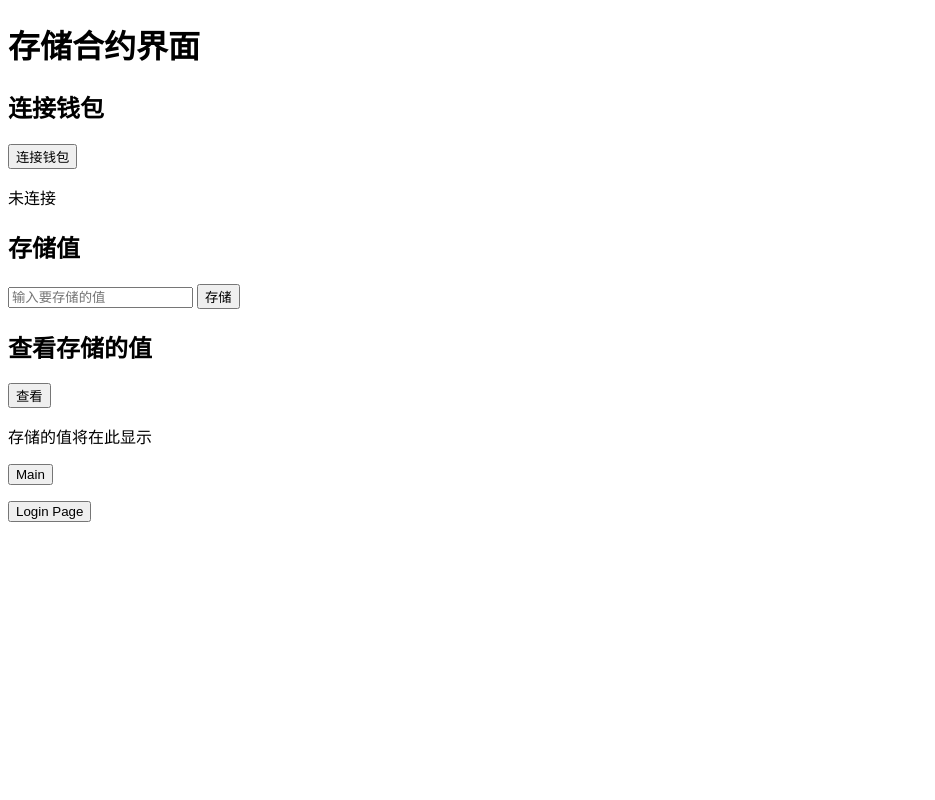
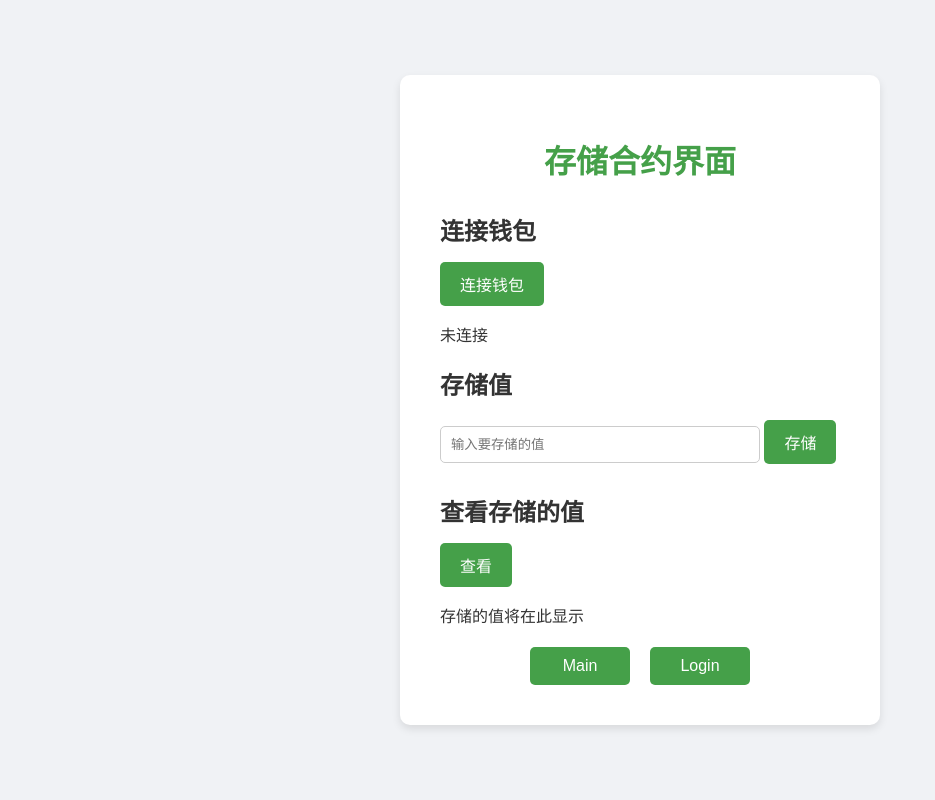
Before and after one commit to blueberrymann/NTU_Final_Assignment, a Flask app: page /DApp in a window 1280 px wide. Shown: the whole page, without its empty margins (0-935 px from the left). Run offline with Flask 3, Linux system fonts and the light colour scheme.

Commit message:
Update DApp.html

```diff
--- a/templates/DApp.html
+++ b/templates/DApp.html
@@ -5,40 +5,117 @@
     <meta name="viewport" content="width=device-width, initial-scale=1.0">
     <title>存储合约界面</title>
     <script src="/static/web3.min.js"></script>
+    <style>
+        body {
+            font-family: Arial, sans-serif;
+            background-color: #f0f2f5;
+            color: #333;
+            margin: 0;
+            padding: 0;
+            display: flex;
+            justify-content: center;
+            align-items: center;
+            height: 100vh;
+        }
+        .container {
+            background: white;
+            padding: 40px;
+            border-radius: 10px;
+            box-shadow: 0 4px 8px rgba(0, 0, 0, 0.1);
+            max-width: 400px;
+            width: 100%;
+        }
+        h1 {
+            color: #45a049;
+            text-align: center;
+            margin-bottom: 30px;
+        }
+        h2 {
+            color: #333;
+            margin-bottom: 15px;
+        }
+        .left-align {
+            text-align: left;
+            margin-bottom: 20px;
+        }
+        button {
+            background-color: #45a049;
+            color: white;
+            padding: 10px 20px;
+            border: none;
+            border-radius: 5px;
+            cursor: pointer;
+            font-size: 16px;
+        }
+        button:hover {
+            background-color: #3d8c42;
+        }
+        input[type="number"] {
+            width: 80%;
+            padding: 10px;
+            margin: 10px 0;
+            border: 1px solid #ccc;
+            border-radius: 5px;
+            box-sizing: border-box;
+        }
+        .button-container {
+            display: flex;
+            justify-content: center;
+            margin-top: 20px;
+        }
+        .button-container form {
+            margin: 0 10px;
+        }
+        .button-container form input[type="submit"] {
+            background-color: #45a049;
+            color: white;
+            padding: 10px 20px;
+            border: none;
+            border-radius: 5px;
+            cursor: pointer;
+            font-size: 16px;
+            width: 100px;
+        }
+        .button-container form input[type="submit"]:hover {
+            background-color: #3d8c42;
+        }
+    </style>
 </head>
 <body>
+    <div class="container">
         <h1>存储合约界面</h1>
 
-    <div>
+        <div class="left-align">
             <h2>连接钱包</h2>
             <button id="connectButton">连接钱包</button>
             <p id="walletAddress">未连接</p>
         </div>
 
-    <div>
+        <div class="left-align">
             <h2>存储值</h2>
             <input type="number" id="storeValue" placeholder="输入要存储的值">
             <button onclick="storeValue()">存储</button>
         </div>
 
-    <div>
+        <div class="left-align">
             <h2>查看存储的值</h2>
             <button onclick="viewValue()">查看</button>
             <p id="storedValue">存储的值将在此显示</p>
         </div>
 
+        <div class="button-container">
             <form action="/main" method="post">
-	    <p><input type="submit" value="Main"></p>
+                <input type="submit" value="Main">
             </form>
-
             <form action="/" method="post">
-	    <p><input type="submit" value="Login Page"></p>
+                <input type="submit" value="Login">
             </form>
-
-
+        </div>
+    </div>
 
     <script>
         let accounts = [];
+        let isRequestPending = false; // 用于跟踪请求状态
 
         // 初始化web3
         if (typeof web3 !== 'undefined') {
@@ -73,39 +150,55 @@
 
         // 连接钱包函数
         async function connectWallet() {
+            if (isRequestPending) return;
+            isRequestPending = true;
+
             if (window.ethereum) {
                 try {
                     accounts = await ethereum.request({ method: 'eth_requestAccounts' });
                     document.getElementById('walletAddress').innerText = `已连接: ${accounts[0]}`;
                 } catch (error) {
                     console.error("连接钱包失败:", error);
+                } finally {
+                    isRequestPending = false;
                 }
             } else {
                 alert("请安装MetaMask!");
+                isRequestPending = false;
             }
         }
 
         // 存储值函数
         async function storeValue() {
+            if (isRequestPending) return;
+            isRequestPending = true;
+
             const value = document.getElementById('storeValue').value;
             if (accounts.length == 0) {
                 alert('请先连接钱包');
+                isRequestPending = false;
                 return;
             }
             contract.methods.store(value).send({ from: accounts[0] })
                 .on('receipt', function(receipt) {
                     alert('值存储成功');
+                    isRequestPending = false;
                 })
                 .on('error', function(error) {
                     console.error(error);
                     alert('存储值时发生错误');
+                    isRequestPending = false;
                 });
         }
 
         // 查看存储的值函数
         async function viewValue() {
+            if (isRequestPending) return;
+            isRequestPending = true;
+
             const value = await contract.methods.view_money().call();
             document.getElementById('storedValue').innerText = value;
+            isRequestPending = false;
         }
 
         // 添加事件监听器
```
Lines whose indentation alone changed are shown as unchanged.
